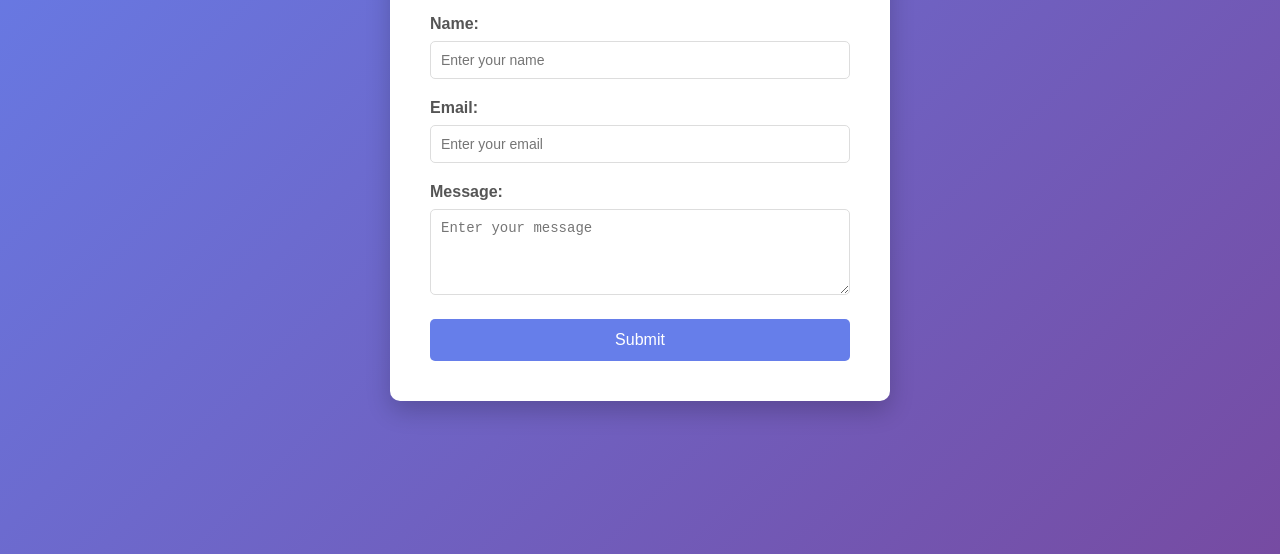
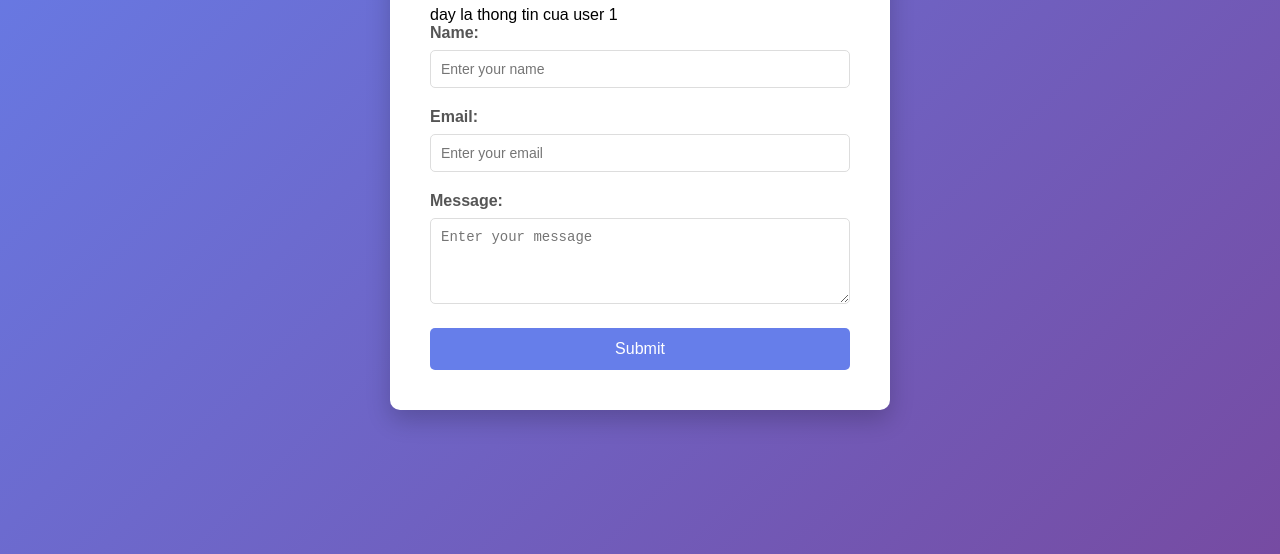
Before and after one commit to hoang-IT-eng/thuc-hanh-nang-cao, a plain HTML site: page index.html in a window 1280 px wide. Shown: the part 246-800 px from the top of the page. Drawn offline with Linux system fonts and the light colour scheme.

Commit message:
user 1 nhap dong p

```diff
--- a/index.html
+++ b/index.html
@@ -74,6 +74,7 @@
 <body>
     <div class="container">
         <h1>Welcome user 1</h1>
+        <p>day la thong tin cua user 1</p>
         <form>
             <div class="form-group">
                 <label for="name">Name:</label>
```
